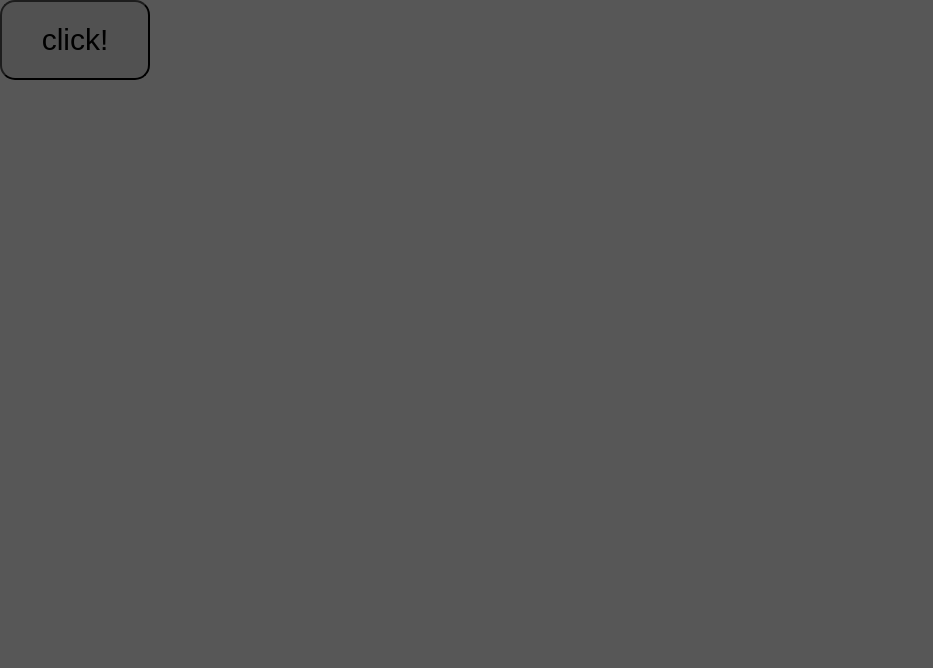
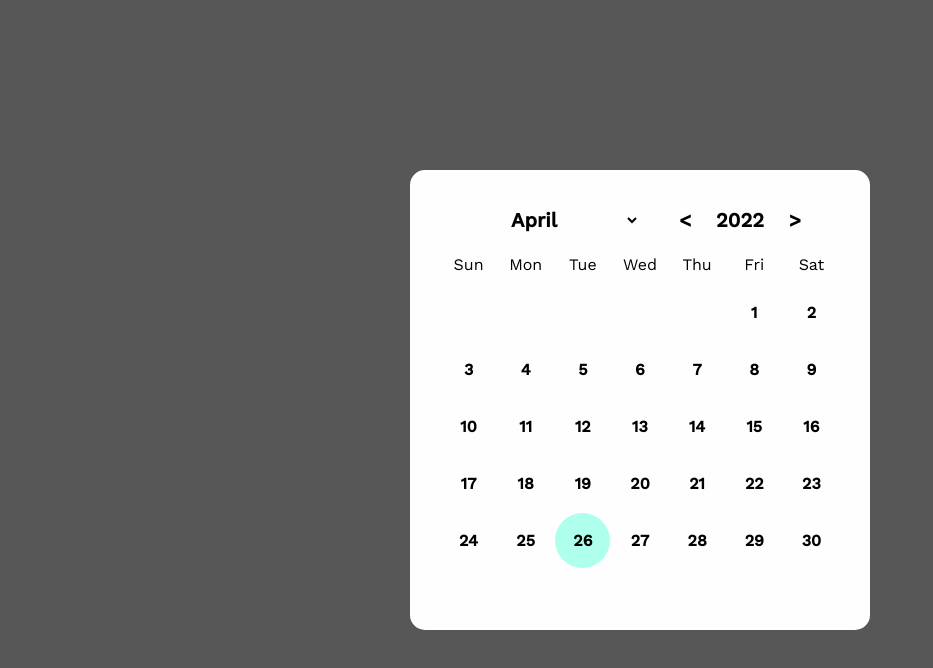
Before and after one commit to davidkachor/date-picker, a React (Create React App) app: page / in a window 1280 px wide. Both pictures are taken after a click on the button "click!". Shown: the top 668 px of the page, without its empty margins (0-933 px from the left). Built offline with nearby package versions, Linux system fonts and the light colour scheme.

Commit message:
created some main components like Calculator, added styles for light mode

```diff
--- a/package.json
+++ b/package.json
@@ -6,6 +6,7 @@
     "@testing-library/jest-dom": "^5.16.4",
     "@testing-library/react": "^13.1.1",
     "@testing-library/user-event": "^13.5.0",
+    "moment": "^2.29.3",
     "react": "^18.0.0",
     "react-dom": "^18.0.0",
     "react-scripts": "5.0.1",
--- a/src/App.jsx
+++ b/src/App.jsx
@@ -1,5 +1,5 @@
 import React, {useState} from "react";
-import Modal from './components/UI/Modal'
+import Calendar from "./components/Calendar/Calendar";
 
 function App() {
 	const [isModalOpened, setIsModalOpened] = useState(false)
@@ -9,7 +9,7 @@ function App() {
 	return (
 		<React.Fragment>
 			<button onClick={clickHandler} className='click-me-btn'>click!</button>
-			{isModalOpened && <Modal onClose={clickHandler}/>}
+			{isModalOpened && <Calendar onClose={clickHandler}/>}
 		</React.Fragment>
 	)
 }
--- a/src/components/Calendar/Calendar.jsx
+++ b/src/components/Calendar/Calendar.jsx
@@ -0,0 +1,91 @@
+import Modal from '../UI/Modal'
+import Select from '../UI/Select'
+import YearSwitcher from './YearSwitcher/YearSwitcher'
+import React, { useEffect, useState } from 'react'
+import {monthsList, createArrayOfDays} from '../../helpers/calendar-data'
+
+function Calendar(props) {
+	const currentDate = new Date()
+	const [dateToRender, setDateToRender] = useState(
+		`${currentDate.getFullYear()}-${currentDate.getMonth() + 1}`
+	)
+	const [month, setMonth] = useState(currentDate.getMonth() + 1)
+	const [year, setYear] = useState(currentDate.getFullYear())
+	const [daysArr, setDaysArr] = useState(
+		createArrayOfDays(`${currentDate.getFullYear()}-${currentDate.getMonth() + 1}`)
+	)
+
+	useEffect(() => {
+		setDateToRender(`${year}-${month}`)
+	}, [year, month])
+
+	useEffect(() => {
+		setDaysArr(createArrayOfDays(dateToRender))
+	}, [dateToRender])
+
+	const changeMonthHandler = month => {
+		setMonth(month)
+	}
+	const changeYearHandler = type => {
+		switch (type || '') {
+			default:
+				return year => setYear(year)
+			case 'next-year':
+				return () => setYear(prev => ++prev)
+			case 'prev-year':
+				return () => setYear(prev => --prev)
+		}
+	}
+
+	return (
+		<Modal onClose={props.onClose}>
+			<div className="calendar">
+				<div className="calendar_switch-data">
+					<Select
+						onChange={changeMonthHandler}
+						className="month-switcher"
+						optionList={monthsList}
+						defaultOption={month}
+					/>
+					<YearSwitcher onClick={changeYearHandler} currentYear={year} />
+				</div>
+				<div className="calendar-container">
+					<div className="calendar-day">Sun</div>
+					<div className="calendar-day">Mon</div>
+					<div className="calendar-day">Tue</div>
+					<div className="calendar-day">Wed</div>
+					<div className="calendar-day">Thu</div>
+					<div className="calendar-day">Fri</div>
+					<div className="calendar-day">Sat</div>
+					{daysArr.map((e, i) => {
+						if (e) {
+							return (
+								<div
+									key={i}
+									className={
+										'calendar-date ' +
+										(e === currentDate.getDate() &&
+										month === new Date().getMonth() + 1 &&
+										year === new Date().getFullYear()
+											? 'calendar-date__today'
+											: '')
+									}
+								>
+									{e}
+								</div>
+							)
+						} else {
+							return (
+								<div className="calendar-date__empty" key={i}>
+									{e}
+								</div>
+							)
+						}
+					})}
+				</div>
+			</div>
+		</Modal>
+	)
+}
+
+export default Calendar
--- /dev/null
+++ b/src/components/Calendar/YearSwitcher/YearSwitcher.jsx
@@ -0,0 +1,9 @@
+function YearSwitcher(props) {
+    return <div className='year-switcher'>
+        <button onClick={props.onClick('prev-year')} className='switch-btn'>{'<'}</button>
+        <p className='switch-value'>{props.currentYear}</p>
+        <button onClick={props.onClick('next-year')} className='switch-btn'>{'>'}</button>
+    </div>
+}
+
+export default YearSwitcher
--- a/src/components/UI/Modal.jsx
+++ b/src/components/UI/Modal.jsx
@@ -1,8 +1,14 @@
 import ReactDOM from 'react-dom'
 
 function Modal(props) {
+	const clickHandler = event => {
+		if (event.target.classList.contains('modal')) {
+			props.onClose()
+		}
+	}
+
 	return ReactDOM.createPortal(
-		<div onClick={props.onClose} className="modal">
+		<div onClick={clickHandler} className="modal">
 			{props.children}
 		</div>,
 		document.getElementById('modal-root')
--- /dev/null
+++ b/src/components/UI/Select.jsx
@@ -0,0 +1,23 @@
+function Select(props) {
+	const changeHandler = event => {
+		props.onChange(+event.target.value)
+	}
+
+	return (
+		<select
+			onChange={changeHandler}
+			className={props.className}
+			defaultValue={props.defaultOption}
+			name={props.id}
+			id={props.id}
+		>
+			{props.optionList.map((e, i) => (
+				<option key={e} value={i + 1}>
+					{e}
+				</option>
+			))}
+		</select>
+	)
+}
+
+export default Select
--- /dev/null
+++ b/src/helpers/calendar-data.js
@@ -0,0 +1,31 @@
+export const monthsList = [
+	'January',
+	'February',
+	'March',
+	'April',
+	'May',
+	'June',
+	'July',
+	'August',
+	'September',
+	'October',
+	'November',
+	'December',
+]
+
+export const createArrayOfDays = date => {
+	// '2022-04' date format
+	const firstDay = new Date(date).getDay()
+	const month = new Date(date).getMonth()
+	return Array.from(Array(42), (e, i) => i < firstDay ? '' : i - firstDay + 1).map(e => {
+		if (
+			!isNaN(new Date(date + '-' + (e)).getDay()) &&
+			new Date(date + '-' + (e)).getMonth() === month &&
+			e
+		) {
+			return e
+		} else {
+			return ''
+		}
+	})
+}
--- a/src/index.scss
+++ b/src/index.scss
@@ -1,6 +1,19 @@
+@import url('https://fonts.googleapis.com/css2?family=Work+Sans:wght@300;400;500&display=swap');
+
 * {
   padding: 0;
   margin: 0;
+  font-family: 'Work Sans', sans-serif;
+}
+html, body {
+  height: 100%;
+}
+
+#react-root {
+  display: flex;
+  height: 100%;
+  justify-content: center;
+  align-items: center;
 }
 
 .click-me-btn {
@@ -15,4 +28,94 @@
   width: 100%;
   height: 100%;
   background-color: rgba(0, 0, 0, 0.66);
+  display: flex;
+  justify-content: center;
+  align-items: center;
 }
+
+.calendar {
+  width: 400px;
+  height: 400px;
+  background-color: #fffefe;
+  border-radius: 15px;
+  display: flex;
+  flex-direction: column;
+  padding: 30px;
+}
+
+.calendar_switch-data {
+  display: flex;
+  justify-content: space-between;
+  align-items: center;
+  height: 50px;
+}
+
+.month-switcher {
+  width: 50%;
+  background-color: transparent;
+  height: 40px;
+  text-align: center;
+  font-size: 20px;
+  border: none;
+  cursor: pointer;
+font-weight: bolder;
+}
+
+.year-switcher {
+  display: flex;
+  justify-content: center;
+  width: 50%;
+  height: 40px;
+}
+.switch-btn {
+  background-color: transparent;
+  font-size: 20px;
+  width: 40px;
+  border: none;
+  font-weight: bolder;
+  cursor: pointer;
+}
+.switch-value {
+  width: 70px;
+  vertical-align: center;
+  font-size: 20px;
+  display: flex;
+  align-items: center;
+  font-weight: bolder;
+  justify-content: center;
+  cursor: default;
+}
+.calendar-container {
+  margin-top: 15px;
+  display: grid;
+  grid-template-columns: repeat(7, 1fr);
+}
+.calendar-day {
+  text-align: center;
+  margin-bottom: 10px;
+}
+.calendar-date {
+  text-align: center;
+  font-weight: bold;
+  height: 55px;
+  display: flex;
+  justify-content: center;
+  align-items: center;
+  cursor: pointer;
+  border: solid white 1px;
+  border-radius: 5px;
+
+  &:hover {
+    background-color: rgb(238, 244, 255);
+  }
+}
+.calendar-date__empty {
+  height: 55px;
+}
+.calendar-date__today {
+  border-radius: 50%;
+  background-color: #aeffeb !important;
+}
+.calendar-date__selected {
+  border-color: black;
+}
```
Also changed, not shown: 1 other file (tests, documents, lock files or other folders).
